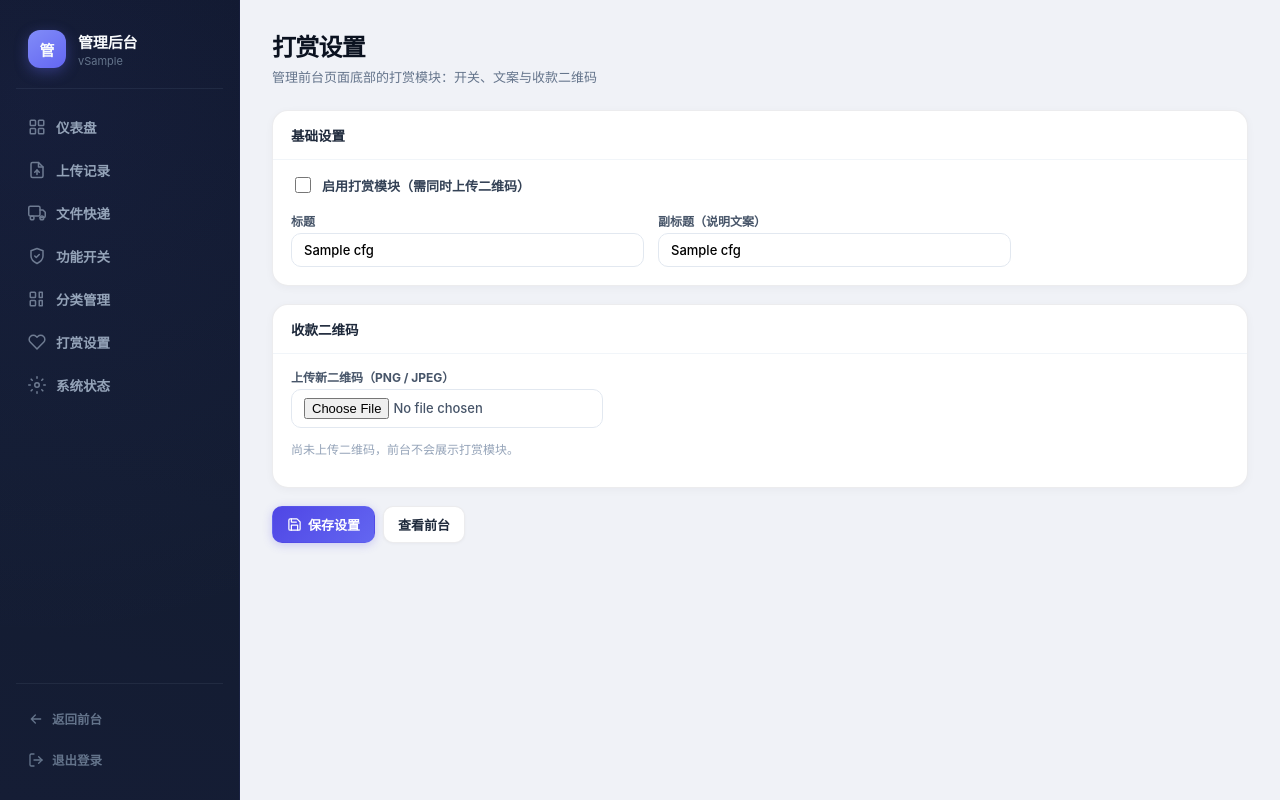
After one commit to foreverycs/AllTools, a Python web app: template templates/admin/donation.html in a window 1280 px wide. The commit adds this page. Run offline with Jinja, Linux system fonts and the light colour scheme; the template is opened without the code that fills it: most values are stand-ins (such as "Sample title", 1, 10 or a date in 2020).

Commit message:
添加打赏功能管理界面

```diff
--- a/templates/admin/base.html
+++ b/templates/admin/base.html
@@ -14,6 +14,7 @@
   <link rel="prefetch" href="{{ url_path('/admin/express') }}" as="document" />
   <link rel="prefetch" href="{{ url_path('/admin/tools') }}" as="document" />
   <link rel="prefetch" href="{{ url_path('/admin/categories') }}" as="document" />
+  <link rel="prefetch" href="{{ url_path('/admin/donation') }}" as="document" />
   <link rel="prefetch" href="{{ url_path('/admin/system') }}" as="document" />
 </head>
 <body class="admin-body">
@@ -66,6 +67,12 @@
           <rect x="3" y="3" width="7" height="7" rx="1"/><path d="M19 3h-4v7h4V3z"/><rect x="3" y="14" width="7" height="7" rx="1"/><path d="M19 14h-4v7h4v-7z"/>
         </svg>
         分类管理
+      </a>
+      <a href="{{ url_path('/admin/donation') }}" class="{% if active == 'donation' %}active{% endif %}">
+        <svg class="admin-nav-icon" viewBox="0 0 24 24" fill="none" stroke="currentColor" stroke-width="2" stroke-linecap="round" stroke-linejoin="round">
+          <path d="M20.84 4.61a5.5 5.5 0 00-7.78 0L12 5.67l-1.06-1.06a5.5 5.5 0 00-7.78 7.78l1.06 1.06L12 21.23l7.78-7.78 1.06-1.06a5.5 5.5 0 000-7.78z"/>
+        </svg>
+        打赏设置
       </a>
       <a href="{{ url_path('/admin/system') }}" class="{% if active == 'system' %}active{% endif %}">
         <svg class="admin-nav-icon" viewBox="0 0 24 24" fill="none" stroke="currentColor" stroke-width="2" stroke-linecap="round" stroke-linejoin="round">
--- /dev/null
+++ b/templates/admin/donation.html
@@ -0,0 +1,79 @@
+{% extends "admin/base.html" %}
+{% block title %}打赏设置{% endblock %}
+{% block content %}
+<div class="admin-header">
+  <div>
+    <h1>打赏设置</h1>
+    <p>管理前台页面底部的打赏模块：开关、文案与收款二维码</p>
+  </div>
+</div>
+
+{% if flash %}
+<div class="admin-flash">
+  <svg width="16" height="16" viewBox="0 0 24 24" fill="none" stroke="currentColor" stroke-width="2" stroke-linecap="round" stroke-linejoin="round"><path d="M22 11.08V12a10 10 0 11-5.93-9.14"/><polyline points="22 4 12 14.01 9 11.01"/></svg>
+  {{ flash }}
+</div>
+{% endif %}
+
+<form method="post" action="{{ url_path('/admin/donation') }}" enctype="multipart/form-data">
+  <input type="hidden" name="{{ csrf_field }}" value="{{ csrf_token }}" />
+
+  <div class="admin-panel" style="margin-bottom:18px">
+    <div class="admin-panel-h">基础设置</div>
+    <div class="admin-panel-b">
+      <label style="display:flex;align-items:center;gap:8px;font-size:13px;font-weight:650;color:#334155;cursor:pointer;margin-bottom:16px">
+        <input type="checkbox" name="enabled" value="1" {% if cfg.enabled %}checked{% endif %} style="width:16px;height:16px;accent-color:#6366f1" />
+        启用打赏模块（需同时上传二维码）
+      </label>
+
+      <div style="display:grid;grid-template-columns:1fr 1fr;gap:14px;max-width:720px">
+        <div class="admin-field">
+          <label for="don-title">标题</label>
+          <input id="don-title" type="text" name="title" value="{{ cfg.title }}" maxlength="60" placeholder="赞助支持" />
+        </div>
+        <div class="admin-field">
+          <label for="don-subtitle">副标题（说明文案）</label>
+          <input id="don-subtitle" type="text" name="subtitle" value="{{ cfg.subtitle }}" maxlength="200" placeholder="如果工具集帮到了你，欢迎打赏支持一下" />
+        </div>
+      </div>
+    </div>
+  </div>
+
+  <div class="admin-panel" style="margin-bottom:18px">
+    <div class="admin-panel-h">收款二维码</div>
+    <div class="admin-panel-b" style="display:flex;gap:24px;flex-wrap:wrap;align-items:flex-start">
+      <div>
+        <div class="admin-field" style="margin-bottom:10px">
+          <label for="don-qr">上传新二维码（PNG / JPEG）</label>
+          <input id="don-qr" type="file" name="qr" accept="image/png,image/jpeg,image/gif,image/webp" />
+        </div>
+        {% if cfg.has_qr %}
+        <label style="display:flex;align-items:center;gap:8px;font-size:13px;font-weight:650;color:#b91c1c;cursor:pointer">
+          <input type="checkbox" name="remove_qr" value="1" style="width:16px;height:16px;accent-color:#dc2626" />
+          删除当前二维码（不再展示）
+        </label>
+        {% else %}
+        <p style="font-size:12px;color:var(--muted-2)">尚未上传二维码，前台不会展示打赏模块。</p>
+        {% endif %}
+      </div>
+
+      {% if cfg.has_qr %}
+      <div style="text-align:center">
+        <div style="width:160px;height:160px;padding:10px;background:#fff;border:1px solid var(--line);border-radius:14px;box-shadow:var(--shadow-sm)">
+          <img src="{{ url_path('/donation/qr') }}" alt="收款二维码" style="width:100%;height:100%;object-fit:contain;display:block" />
+        </div>
+        <p style="font-size:12px;color:var(--muted-2);margin-top:8px">当前生效的二维码</p>
+      </div>
+      {% endif %}
+    </div>
+  </div>
+
+  <div class="admin-actions">
+    <button class="admin-btn admin-btn-primary" type="submit">
+      <svg width="15" height="15" viewBox="0 0 24 24" fill="none" stroke="currentColor" stroke-width="2" stroke-linecap="round" stroke-linejoin="round"><path d="M19 21H5a2 2 0 01-2-2V5a2 2 0 012-2h11l5 5v11a2 2 0 01-2 2z"/><polyline points="17 21 17 13 7 13 7 21"/><polyline points="7 3 7 8 15 8"/></svg>
+      保存设置
+    </button>
+    <a class="admin-btn" href="{{ url_path('/') }}">查看前台</a>
+  </div>
+</form>
+{% endblock %}
--- a/templates/index.html
+++ b/templates/index.html
@@ -245,6 +245,8 @@
         <span id="footer-share-copied" hidden>链接已复制</span>
       </div>
 
+      {% include "partials/donation_footer.html" %}
+
       <div style="margin-top:32px;padding-top:24px;border-top:1px solid rgba(217,119,6,.12);display:flex;flex-direction:column;align-items:center;gap:12px">
         <p style="font-size:13px;font-weight:500;color:#9a8a6e">© 2026 工具集 · 本地部署优先</p>
       </div>
--- a/tools/common.py
+++ b/tools/common.py
@@ -197,6 +197,12 @@ def with_nav(
 
     ctx: dict = dict(context or {})
     ctx.setdefault("nav_items", nav_categories())
+
+    # Donation block shown at the bottom of tool pages (enabled + QR set).
+    if "donation" not in ctx:
+        from storage.donation import donation_public
+
+        ctx["donation"] = donation_public()
 
     tool = ctx.get("tool")
     if not isinstance(tool, dict):
```
Also changed, not shown: admin/routes.py (+86 -1 lines), app.py (+24 -0 lines), static/css/layout.css (+61 -0 lines), templates/partials/donation_footer.html (added, +21 -0 lines), templates/tools/base.html (+10 -0 lines), storage/donation.py (added).
